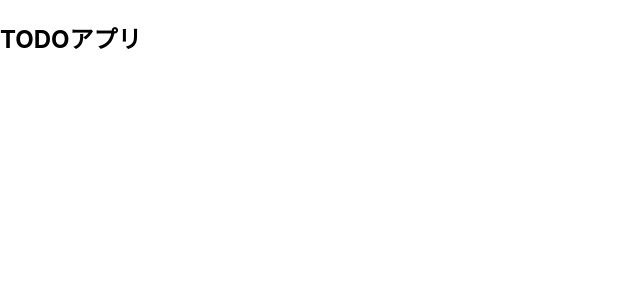
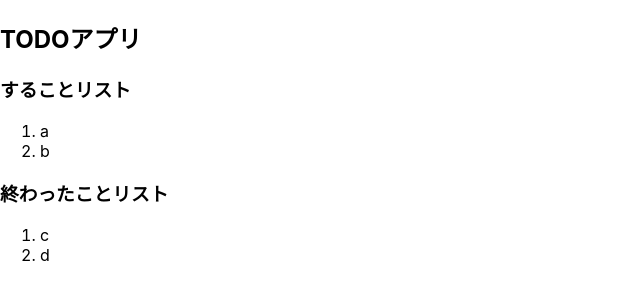
Before and after one commit to YamadaKouki12/ToDoApp-react, a React (Create React App) app: page / in a window 1280 px wide. Shown: the top 300 px of the page, without its empty margins (0-640 px from the left). Built offline with nearby package versions, Linux system fonts and the light colour scheme.

Commit message:
update: show todos and dones

```diff
--- a/package.json
+++ b/package.json
@@ -3,6 +3,7 @@
   "version": "0.1.0",
   "private": true,
   "dependencies": {
+    "@mui/material": "^5.0.0",
     "@testing-library/jest-dom": "^5.14.1",
     "@testing-library/react": "^11.2.7",
     "@testing-library/user-event": "^12.8.3",
--- a/src/App.js
+++ b/src/App.js
@@ -1,9 +1,30 @@
-import React from 'react';
+import * as React from 'react';
+import Stack from '@mui/material/Stack';
+import Button from '@mui/material/Button';
 
 const App = () => {
+  const [input,setInput] = React.useState('');
+  const [todos,setTodos] = React.useState(['a','b'])
+  const [dones, setDones] = React.useState(['c','d']);
+
+
   return(
     <div>
       <h2>TODOアプリ</h2>
+
+      <h3>することリスト</h3>
+      <ol>
+        {todos.map((todo,index) => (
+          <li key={index}>{todo}</li>
+        ))}
+
+      </ol>
+      <h3>終わったことリスト</h3>
+      <ol>
+        {dones.map((done,index) => (
+          <li key={index}>{done}</li>
+        ))}
+      </ol>
     </div>
   )
 }
```
Also changed, not shown: 1 other file (tests, documents, lock files or other folders).
